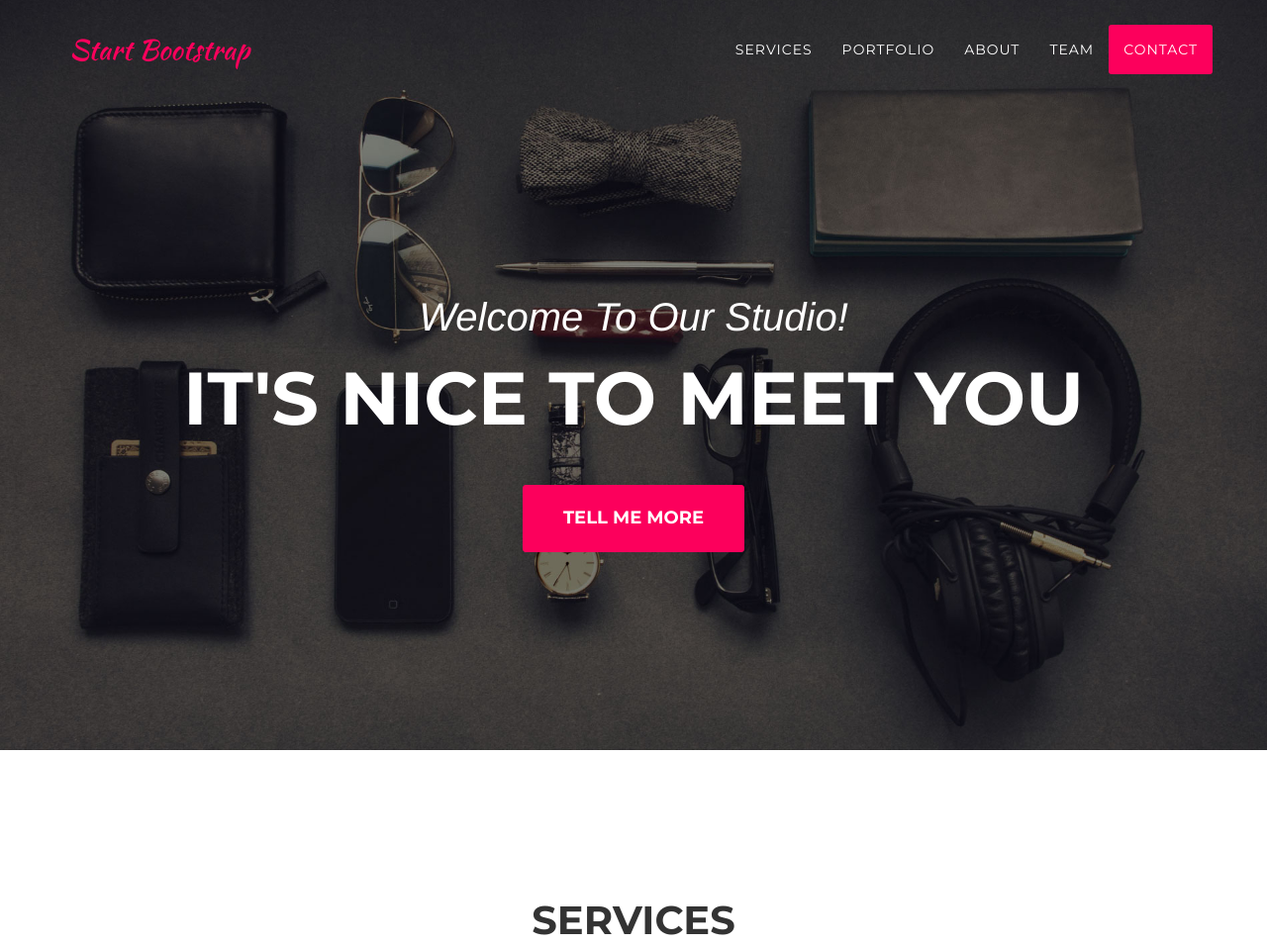
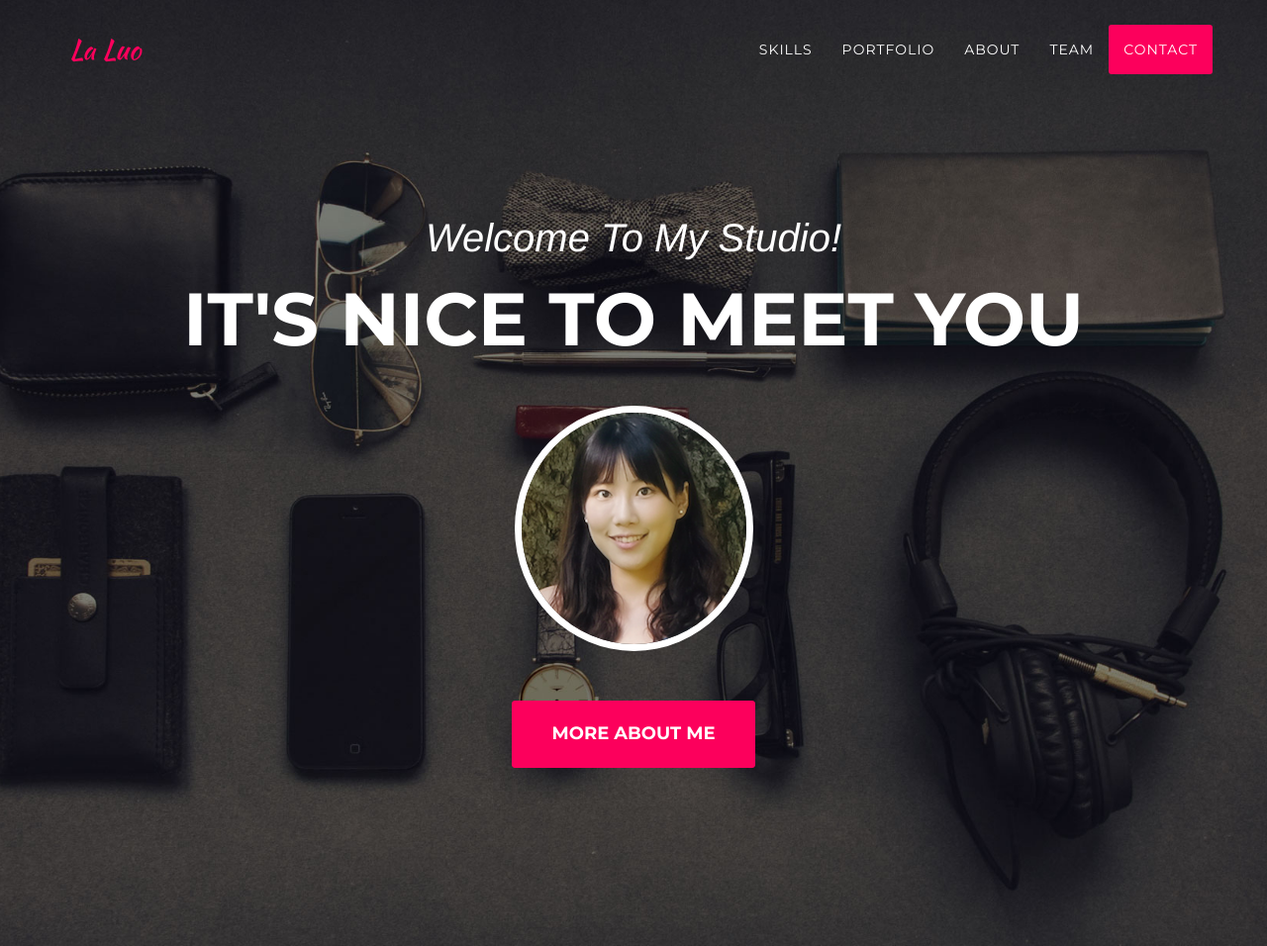
Before and after one commit to Rola1993/Rola1993.github.io, a website: page index.html in a window 1280 px wide. Shown: the top 956 px of the page at 99% size. Drawn offline with nearby package versions, Linux system fonts and the light colour scheme; a web font is replaced by a local one.

Commit message:
homepage

```diff
--- a/css/agency.css
+++ b/css/agency.css
@@ -238,7 +238,7 @@ header {
   color: white;
 }
 header .intro-text {
-  padding-top: 100px;
+  padding-top: 50px;
   padding-bottom: 50px;
 }
 header .intro-text .intro-lead-in {
--- a/index.html
+++ b/index.html
@@ -43,9 +43,8 @@
                 <button type="button" class="navbar-toggle" data-toggle="collapse" data-target="#bs-example-navbar-collapse-1">
                     <span class="sr-only">Toggle navigation</span> Menu <i class="fa fa-bars"></i>
                 </button>
-                <a class="navbar-brand page-scroll" href="#page-top">Start Bootstrap</a>
+                <a class="navbar-brand page-scroll" href="#page-top">La Luo</a>
             </div>
-
             <!-- Collect the nav links, forms, and other content for toggling -->
             <div class="collapse navbar-collapse" id="bs-example-navbar-collapse-1">
                 <ul class="nav navbar-nav navbar-right">
@@ -53,7 +52,7 @@
                         <a href="#page-top"></a>
                     </li>
                     <li>
-                        <a class="page-scroll" href="#services">Services</a>
+                        <a class="page-scroll" href="#services">Skills</a>
                     </li>
                     <li>
                         <a class="page-scroll" href="#portfolio">Portfolio</a>
@@ -78,11 +77,14 @@
     <header>
         <div class="container">
             <div class="intro-text">
-                <div class="intro-lead-in">Welcome To Our Studio!</div>
+                <div class="intro-lead-in">Welcome To My Studio!</div>
                 <div class="intro-heading">It's Nice To Meet You</div>
-                <a href="#services" class="page-scroll btn btn-xl">Tell Me More</a>
+	            <div class="team-member">
+	                <img src="img/team/la.jpg" class="img-responsive img-circle" alt="">
+				</div>
+                <a href="#services" class="page-scroll btn btn-xl">More About Me</a>
             </div>
-        </div>
+		 </div>
     </header>
 
     <!-- Services Section -->
@@ -90,7 +92,7 @@
         <div class="container">
             <div class="row">
                 <div class="col-lg-12 text-center">
-                    <h2 class="section-heading">Services</h2>
+                    <h2 class="section-heading">Skills</h2>
                     <h3 class="section-subheading text-muted">Lorem ipsum dolor sit amet consectetur.</h3>
                 </div>
             </div>
@@ -135,7 +137,7 @@
             <div class="row">
                 <div class="col-md-4 col-sm-6 portfolio-item">
                     <a href="#portfolioModal1" class="portfolio-link" data-toggle="modal">
-                        <div class="portfolio-hover">
+						<div class="portfolio-hover">
                             <div class="portfolio-hover-content">
                                 <i class="fa fa-plus fa-3x"></i>
                             </div>
```
Also changed, not shown: css/agency.min.css, img/team/la.jpg (added).
